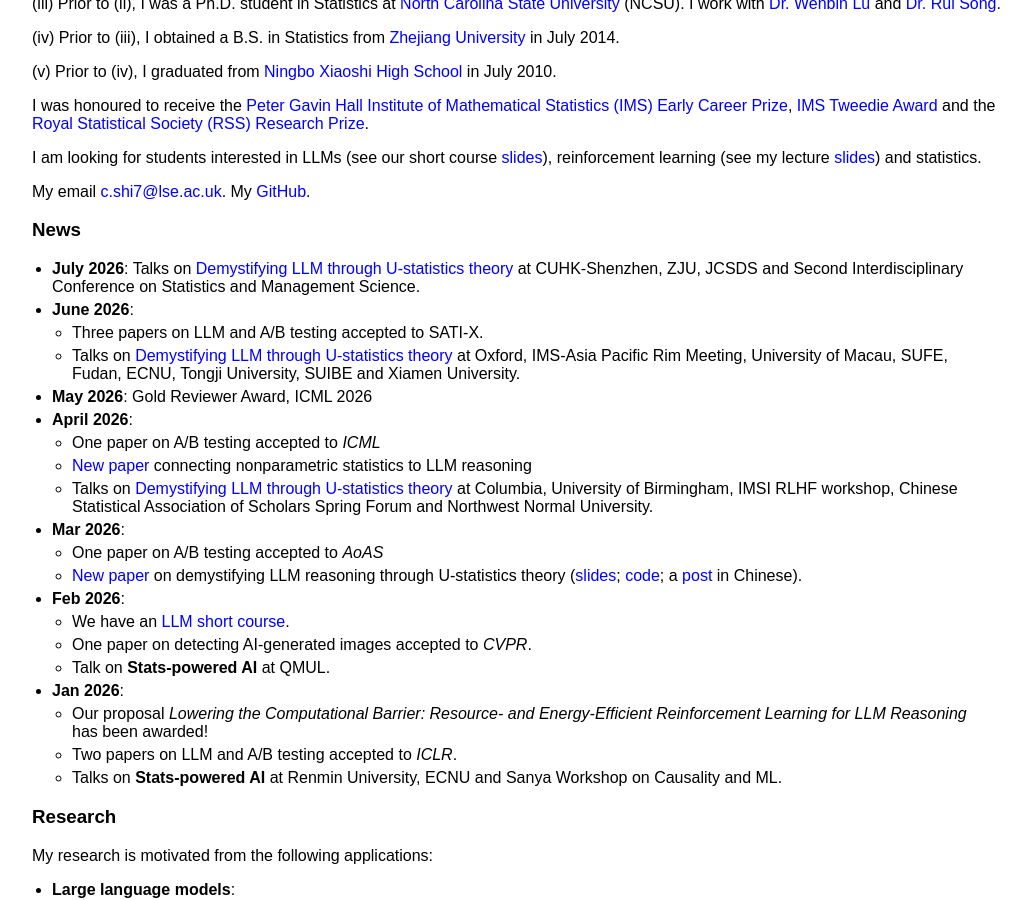
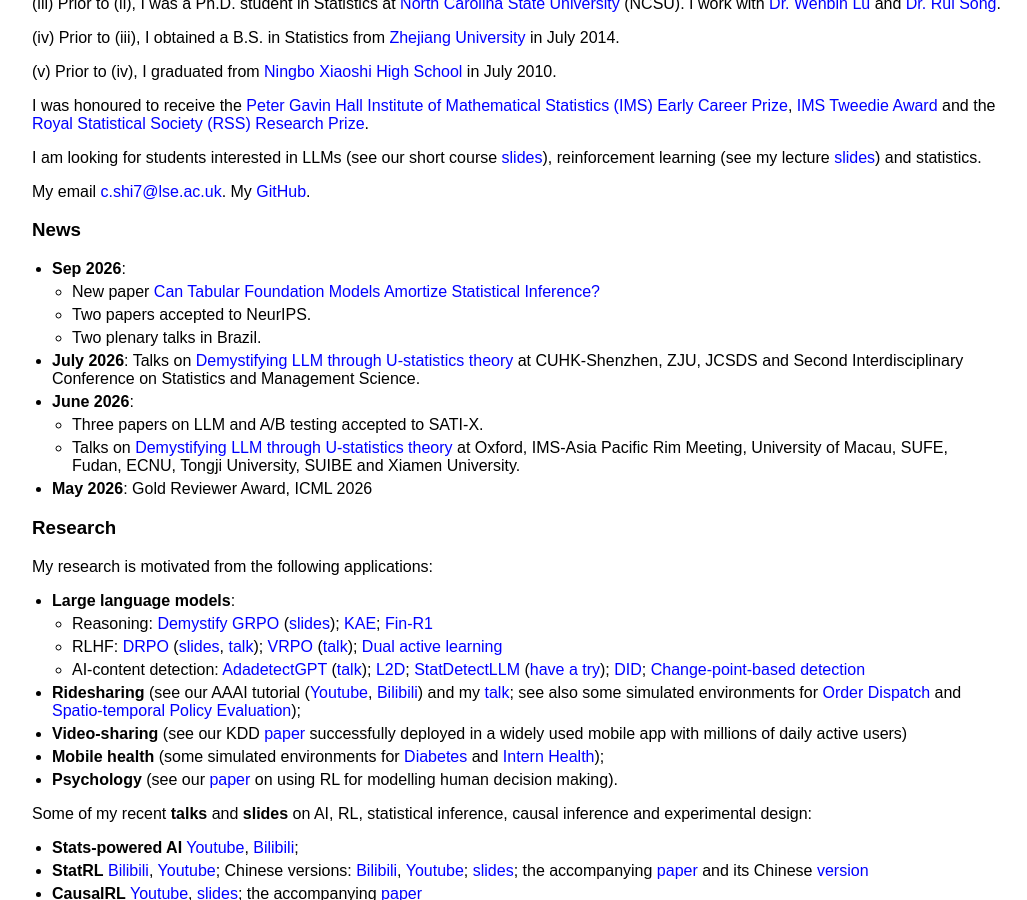
Before and after one commit to callmespring/callmespring.github.io, a Jekyll site: the page built from index.md, in a window 1280 px wide and 900 px high, scrolled down 981 px. Shown: the whole window, without its empty margins (108-1135 px from the left). Built offline with Jekyll 4.4.1, drawn with Linux system fonts in a browser that asks for light colours.

Commit message:
Update index.md

```diff
--- a/index.md
+++ b/index.md
@@ -27,27 +27,15 @@
 My email <c.shi7@lse.ac.uk>. My [GitHub](https://github.com/callmespring).
 
 ### News
+- **Sep 2026**:
+  * New paper [Can Tabular Foundation Models Amortize Statistical Inference?](https://arxiv.org/abs/2609.33114)
+  * Two papers accepted to NeurIPS.
+  * Two plenary talks in Brazil.
 - **July 2026**: Talks on [Demystifying LLM through U-statistics theory](./slides/GRPO.pdf) at CUHK-Shenzhen, ZJU, JCSDS and Second Interdisciplinary Conference on Statistics and Management Science.
 - **June 2026**:
   * Three papers on LLM and A/B testing accepted to SATI-X.
   * Talks on [Demystifying LLM through U-statistics theory](./slides/GRPO.pdf) at Oxford, IMS-Asia Pacific Rim Meeting, University of Macau, SUFE, Fudan, ECNU, Tongji University, SUIBE and Xiamen University.
 - **May 2026**: Gold Reviewer Award, ICML 2026
-- **April 2026**:
-  * One paper on A/B testing accepted to *ICML*
-  * [New paper](https://arxiv.org/pdf/2604.28005) connecting nonparametric statistics to LLM reasoning
-  * Talks on [Demystifying LLM through U-statistics theory](./slides/GRPO.pdf) at Columbia, University of Birmingham, IMSI RLHF workshop, Chinese Statistical Association of Scholars Spring Forum and Northwest Normal University.
-- **Mar 2026**:
-  * One paper on A/B testing accepted to *AoAS*
-  * [New paper](http://arxiv.org/abs/2603.01162) on demystifying LLM reasoning through U-statistics theory ([slides](./slides/GRPO.pdf); [code](https://github.com/noncollapse/Demystifying-GRPO); a [post](https://mp.weixin.qq.com/s/hwHQrgaKe2dl1Qb881FVFQ) in Chinese).
-- **Feb 2026**:
-  * We have an [LLM short course](https://github.com/noncollapse/LLM_short_course).
-  * One paper on detecting AI-generated images accepted to *CVPR*.
-  * Talk on **Stats-powered AI** at QMUL.
-- **Jan 2026**:
-  * Our proposal *Lowering the Computational Barrier: Resource- and Energy-Efficient Reinforcement Learning for LLM Reasoning* has been awarded!
-  * Two papers on LLM and A/B testing accepted to *ICLR*.
-  * Talks on **Stats-powered AI** at Renmin University, ECNU and Sanya Workshop on Causality and ML.
-
 
 ### Research
 
```
